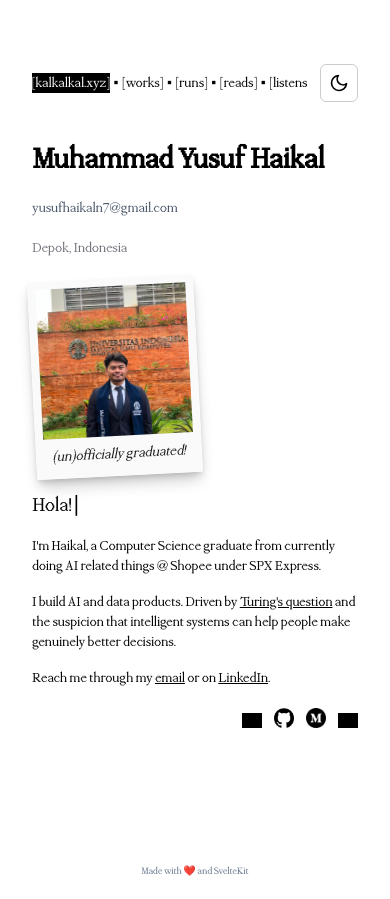
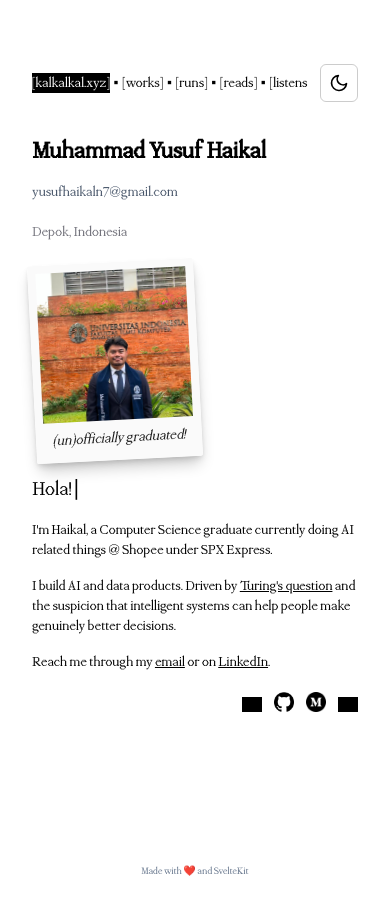
Before and after one commit to ternaksapi/personal-web, a SvelteKit app: page / in a window 390 px wide. Built offline with nearby package versions, Linux system fonts and the light colour scheme; grey boxes are pictures that could not be loaded.

Commit message:
Keep homepage name on one line

```diff
--- a/src/routes/+page.svelte
+++ b/src/routes/+page.svelte
@@ -61,7 +61,7 @@
     <Header />
     <div class="flex h-full w-full max-w-lg flex-col items-start">
         <div class="flex flex-col space-y-5">
-            <h1 class="text-3xl font-bold">Muhammad Yusuf Haikal</h1>
+            <h1 class="whitespace-nowrap text-[clamp(1.25rem,6.2vw,1.5rem)] font-bold sm:text-3xl">Muhammad Yusuf Haikal</h1>
             <a class="w-fit text-slate-300" href="mailto:yusufhaikaln7@gmail.com">yusufhaikaln7@gmail.com</a>
             <p class="text-slate-500">Depok, Indonesia</p>
             <div class="flex h-full w-full max-w lg flex-col items-start space-y-4">
@@ -76,7 +76,7 @@
                     <span id="typing-text">{currentText}</span>
                     <span class="cursor">|</span>
                 </div>
-                <p>I'm Haikal, a Computer Science graduate from currently doing AI related things @ Shopee under SPX Express.</p>
+                <p>I'm Haikal, a Computer Science graduate currently doing AI related things @ Shopee under SPX Express.</p>
                 <p>I build AI and data products. Driven by <a href="https://www.cs.ox.ac.uk/activities/ieg/e-library/sources/t_article.pdf" target="_blank" rel="noopener noreferrer" class="underline hover:opacity-70">Turing's question</a> and the suspicion that intelligent systems can help people make genuinely better decisions.</p>
                 <p>Reach me through my <a href="mailto:yusufhaikaln7@gmail.com" class="underline hover:opacity-70">email</a> or on <a href="https://www.linkedin.com/in/muhammad-yusuf-haikal/" class="underline hover:opacity-70">LinkedIn</a>.</p>
             </div>
```
